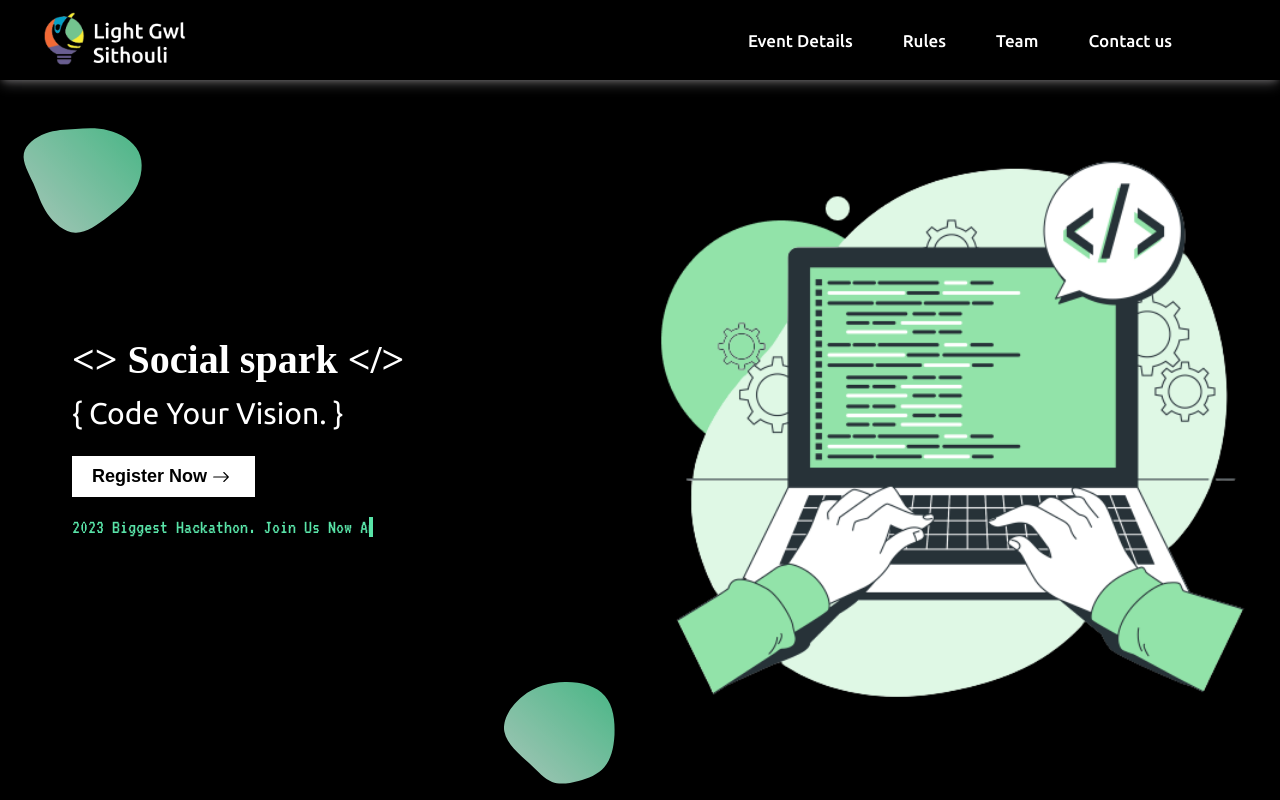
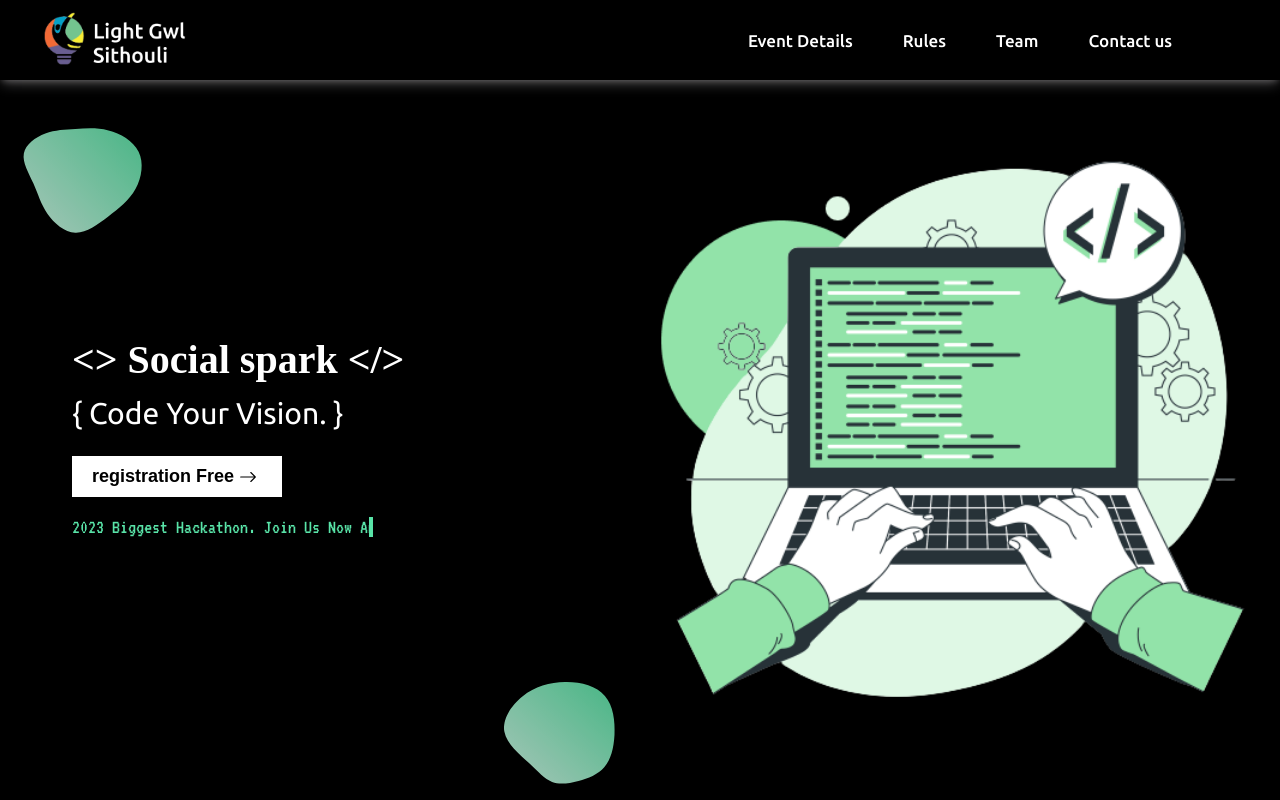
Before and after one commit to anshitmishra/light, a Next.js app: page / in a window 1280 px wide. Shown: the top 800 px of the page. Built offline with nearby package versions, Linux system fonts and the light colour scheme; a web font is replaced by a local one.

Commit message:
light new add

```diff
--- a/src/page.js
+++ b/src/page.js
@@ -32,7 +32,7 @@ const Home = () => {
                         <div className={styles.SubOnecontainerHolder}>
                             <h1>{"<>"} Social spark {"</>"}</h1>
                             <h2>{"{"} code your vision.  {"}"}</h2>
-                            <a href='https://forms.gle/2vt4UMy7wwnEanVf9' target='_blank'><button >Register Now <BsArrowRight style={{ margin: "0px 5px" }} /></button></a>
+                            <a href='https://forms.gle/2vt4UMy7wwnEanVf9' target='_blank'><button >registration Free <BsArrowRight style={{ margin: "0px 5px" }} /></button></a>
                             <p>2023 biggest Hackathon. join us now and win amazing prizepool</p>
                         </div>
                         <p id={styles.design2} data-aos="fade-left" data-aos-duration="3000"><img src="./d2.svg" alt="design one" /></p>
```
